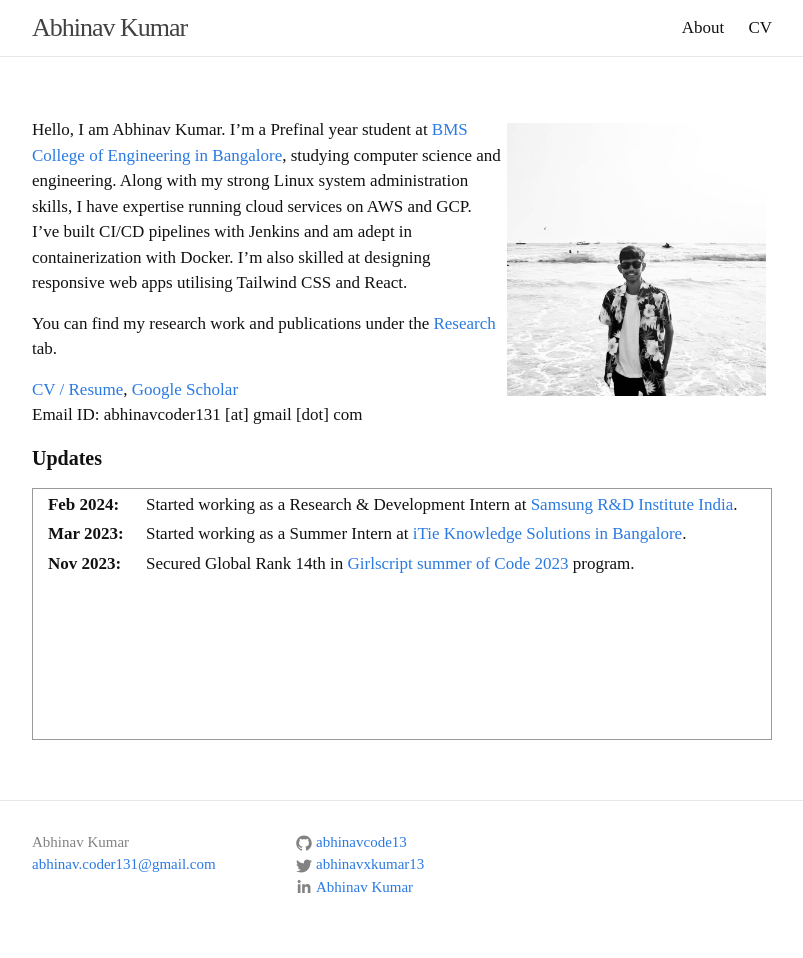
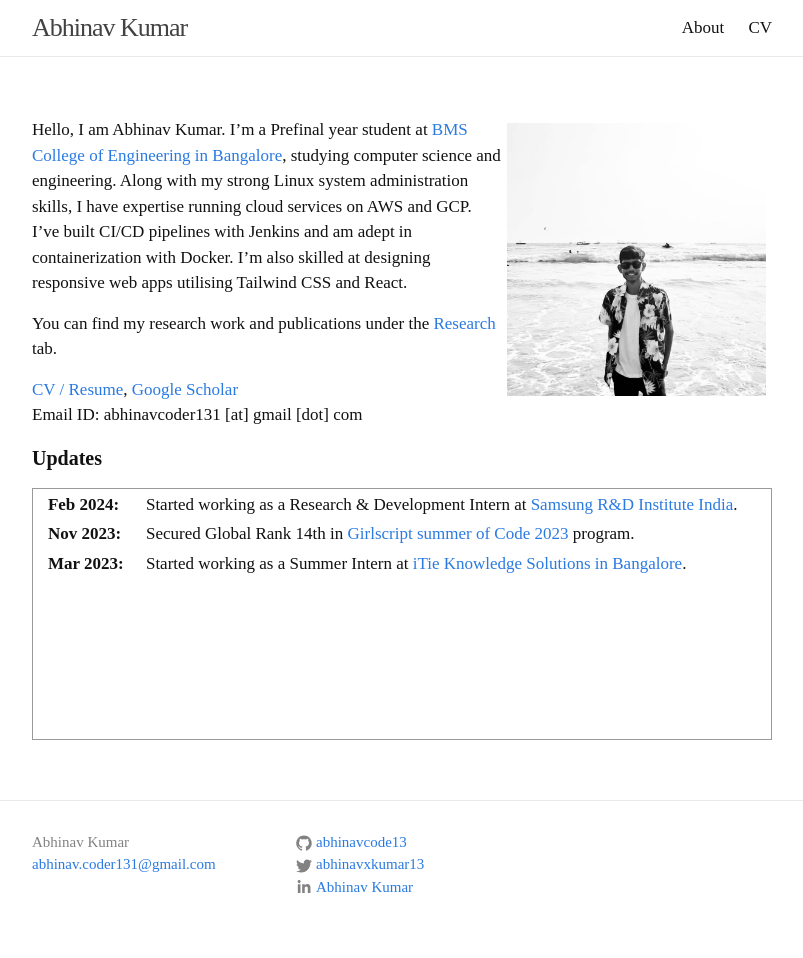
Before and after one commit to Abhinavcode13/abhinavcode13.github.io, a Jekyll site: the page built from index.md, in a window 1280 px wide. Shown: the whole page, without its empty margins (238-1041 px from the left). Built offline with Jekyll 4.4.1, drawn with Linux system fonts in a browser that asks for light colours; comment, search, counter and statistics services are not loaded.

```diff
--- a/index.md
+++ b/index.md
@@ -20,7 +20,7 @@ Email ID: abhinavcoder131 [at] gmail [dot] com
 <col width="100px">
 <col width="650px">
 <tr><td><b>Feb 2024:</b></td><td>Started working as a Research & Development Intern at <a href='https://research.samsung.com/sri-b'>Samsung R&D Institute India</a>.</td></tr>
+<tr><td><b>Nov 2023:</b></td><td>Secured Global Rank 14th in <a href='https://gssoc.girlscript.tech/'>Girlscript summer of Code 2023</a> program.</td></tr>
 <tr><td><b>Mar 2023:</b></td><td>Started working as a Summer Intern at <a href='https://itie.in/'>iTie Knowledge Solutions in Bangalore</a>.</td></tr>
-<tr><td><b>Nov 2023:</b></td><td>Secured Global Rank 14th in <a href='https://gssoc.girlscript.tech/'>Girlscript summer of Code 2023</a> program.</td></tr>
 </table>
 </div>
```
